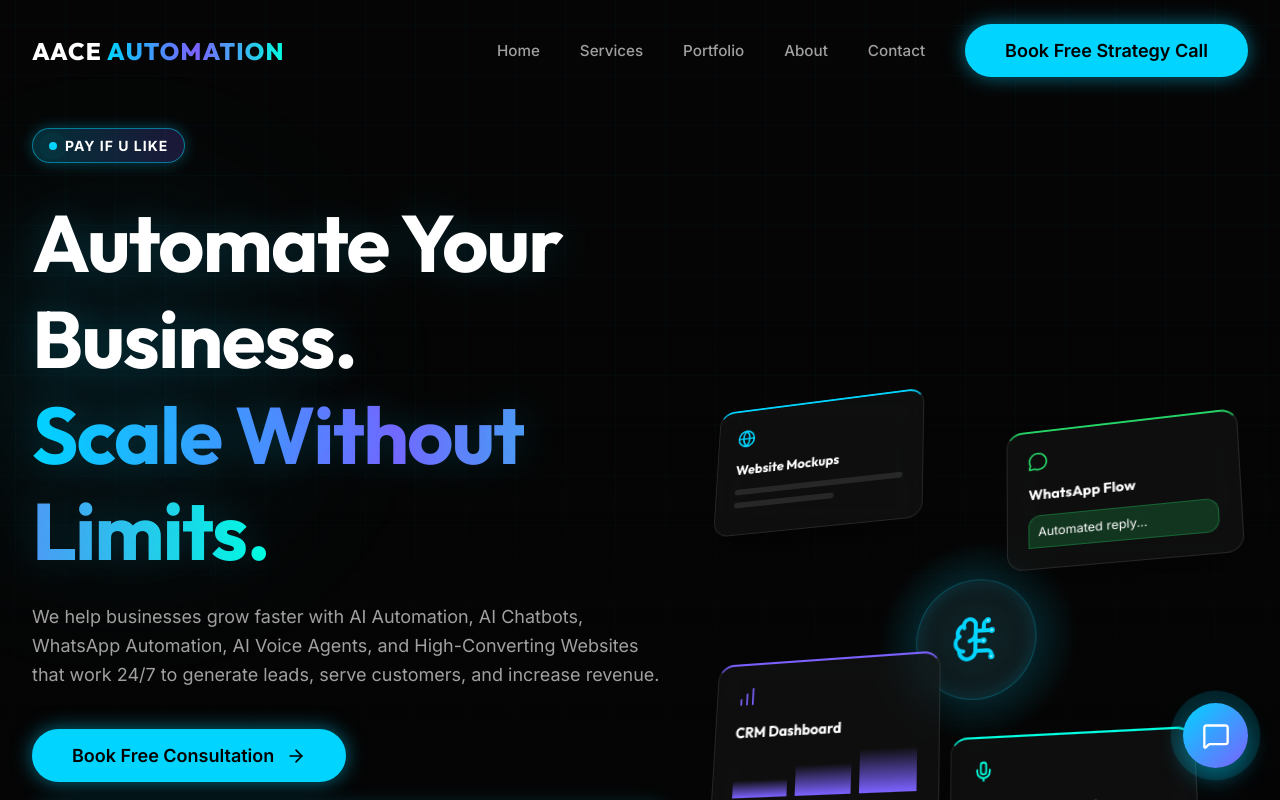
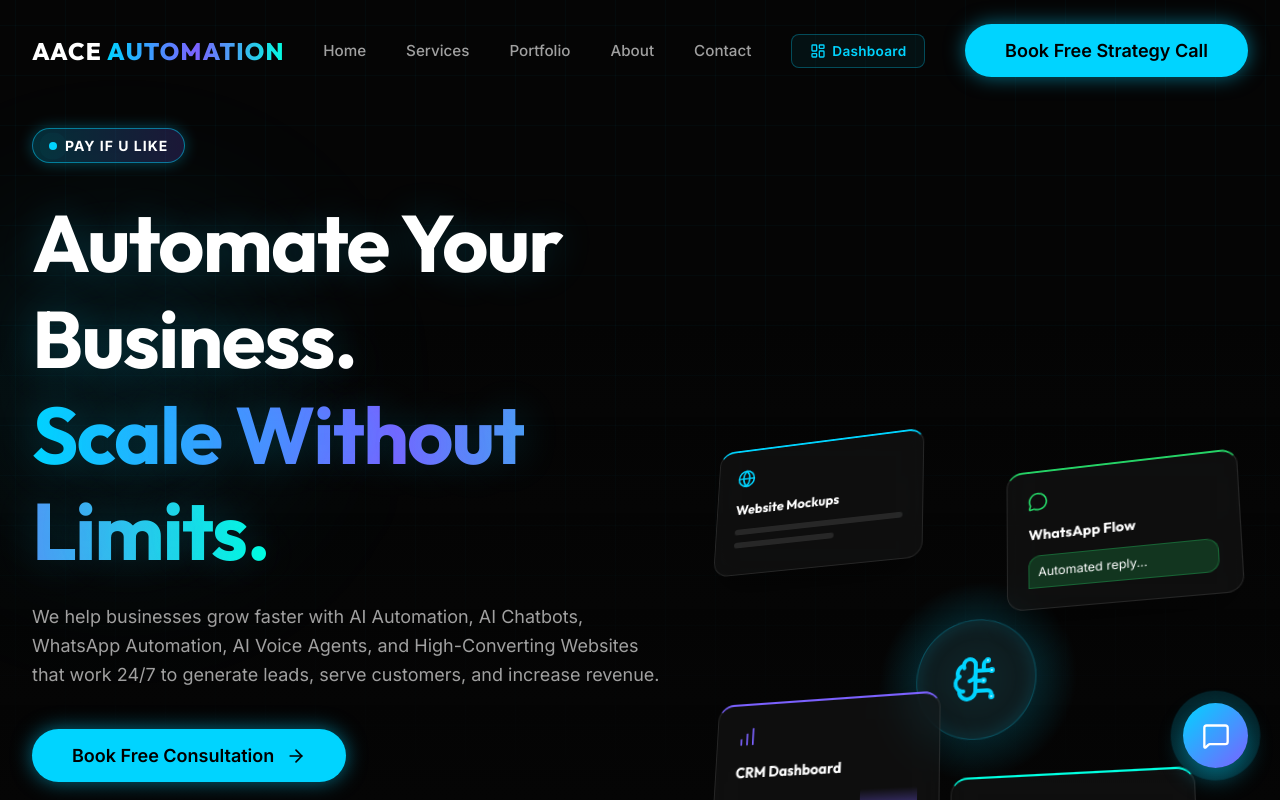
Before and after one commit to gagan-dot/Ace-Automation, a React (Vite) app: page / in a window 1280 px wide. Shown: the top 800 px of the page. Built offline with nearby package versions, Linux system fonts and the light colour scheme.

Commit message:
feat: add CRM dashboard links to navbar and hero section

```diff
--- a/src/components/Hero.tsx
+++ b/src/components/Hero.tsx
@@ -91,6 +91,9 @@ const Hero: React.FC = () => {
             <button className="btn btn-primary" onClick={() => navigate('/consultation')}>
               Book Free Consultation <ArrowRight size={20} />
             </button>
+            <button className="btn btn-outline" onClick={() => navigate('/admin')}>
+              Open CRM Dashboard <ArrowRight size={20} />
+            </button>
           </div>
 
           <div className={styles.guaranteeBadge}>
--- a/src/components/Navbar.module.css
+++ b/src/components/Navbar.module.css
@@ -73,6 +73,30 @@
   font-size: 0.95rem;
 }
 
+.dashboardBtn {
+  display: inline-flex;
+  align-items: center;
+  gap: 0.4rem;
+  padding: 0.5rem 1.1rem;
+  font-size: 0.85rem;
+  font-weight: 600;
+  color: var(--primary);
+  border: 1px solid rgba(0, 212, 255, 0.3);
+  border-radius: 8px;
+  background: rgba(0, 212, 255, 0.06);
+  text-decoration: none;
+  transition: all 0.3s ease;
+  letter-spacing: 0.02em;
+}
+
+.dashboardBtn:hover {
+  background: rgba(0, 212, 255, 0.15);
+  border-color: rgba(0, 212, 255, 0.6);
+  box-shadow: 0 0 16px rgba(0, 212, 255, 0.2);
+  color: #fff;
+  transform: translateY(-1px);
+}
+
 .mobileToggle {
   display: none;
   color: var(--text);
--- a/src/components/Navbar.tsx
+++ b/src/components/Navbar.tsx
@@ -1,7 +1,7 @@
 import React, { useEffect, useState } from 'react';
 import { Link } from 'react-router-dom';
 import styles from './Navbar.module.css';
-import { Menu, X } from 'lucide-react';
+import { Menu, X, LayoutDashboard } from 'lucide-react';
 
 const Navbar: React.FC = () => {
   const [scrolled, setScrolled] = useState(false);
@@ -29,6 +29,9 @@ const Navbar: React.FC = () => {
           <a href="#portfolio" className={styles.navLink} onClick={() => setMobileMenuOpen(false)}>Portfolio</a>
           <a href="#about" className={styles.navLink} onClick={() => setMobileMenuOpen(false)}>About</a>
           <a href="#contact" className={styles.navLink} onClick={() => setMobileMenuOpen(false)}>Contact</a>
+          <Link to="/admin" className={styles.dashboardBtn} onClick={() => setMobileMenuOpen(false)}>
+            <LayoutDashboard size={16} /> Dashboard
+          </Link>
           <a href="tel:7000563768" className={`btn btn-primary ${styles.ctaBtn}`} onClick={() => setMobileMenuOpen(false)}>
             Book Free Strategy Call
           </a>
```
Also changed, not shown: 1 other file (tests, documents, lock files or other folders).
